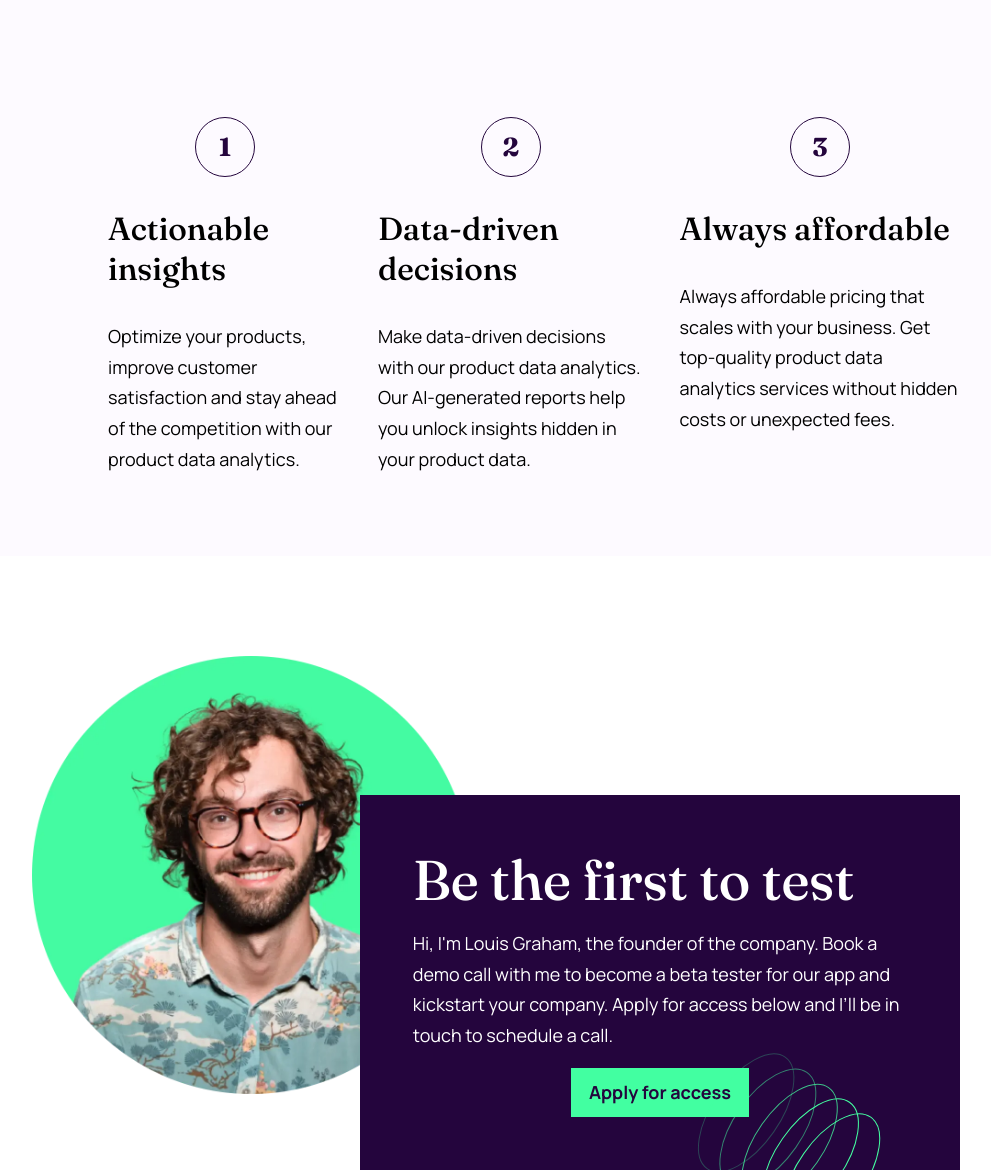
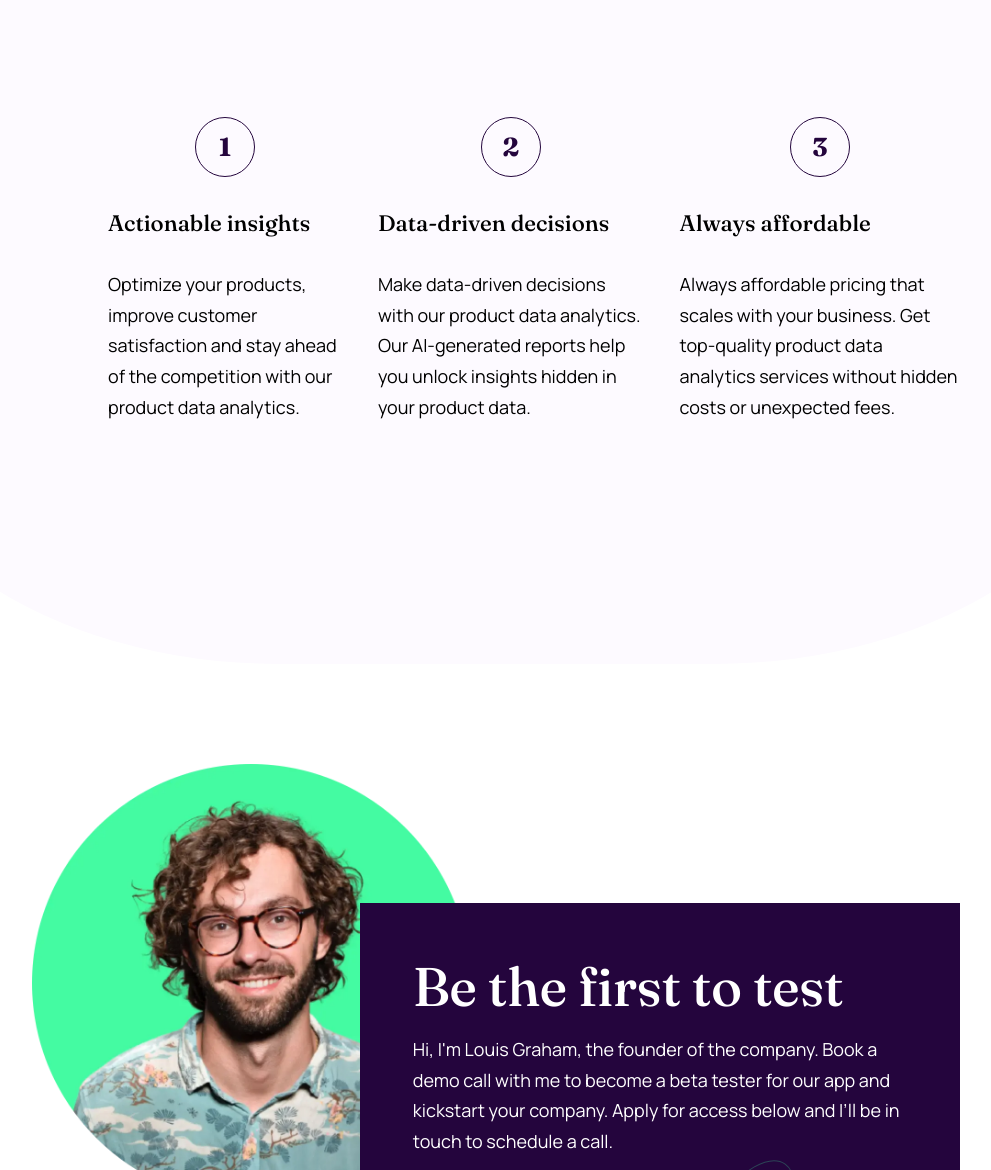
Before and after one commit to barryhanna/fem-workit-landing-page, a website: page index.html in a window 1280 px wide. Shown: the part 770-1940 px from the top of the page, without its empty margins (144-1135 px from the left). Drawn offline with Linux system fonts and the light colour scheme.

Commit message:
Remove deocative bg images on mobile

```diff
--- a/index.html
+++ b/index.html
@@ -15,7 +15,7 @@
     <title>Frontend Mentor | Workit landing page</title>
   </head>
   <body>
-    <header>
+    <header class="curve">
       <div class="container">
         <nav>
           <ul role="list">
@@ -35,7 +35,7 @@
       </div>
     </header>
     <main>
-      <section class="bg-light">
+      <section class="features bg-light curve">
         <div class="container">
           <ol class="features-list">
             <li class="flow:small">
@@ -68,7 +68,7 @@
         </div>
       </section>
     </main>
-    <section class="cta">
+    <section class="cta bg-white">
       <div class="container">
         <img
           class="cta-img"
--- a/scss/_base.scss
+++ b/scss/_base.scss
@@ -9,8 +9,9 @@
 
 body {
   font-family: $ff-body;
-  font-size: 1.125rem;
+  font-size: clamp(1rem, 1rem + 5vw, 1.125rem);
   line-height: 1.7;
+  background-color: var(--purple-white);
 }
 
 h1,
@@ -39,7 +40,14 @@ footer {
 header {
   background-color: $clr-hero-bg;
   color: var(--white);
-  clip-path: circle(120% at 50% -20%);
+}
+
+main {
+  background-color: var(--white);
+}
+
+.curve {
+  border-radius: 0 0 33% 33%;
 }
 
 .bg-dark {
@@ -50,3 +58,7 @@ header {
 .bg-light {
   background-color: var(--purple-white);
 }
+
+.bg-white {
+  background-color: var(--white);
+}
--- a/scss/_cta.scss
+++ b/scss/_cta.scss
@@ -17,7 +17,6 @@
   padding: 2em;
   aspect-ratio: 1;
   margin-bottom: -4em;
-  z-index: -1;
   margin-inline: auto;
 
   @media screen and (min-width: $breakpoint-2) {
@@ -44,8 +43,13 @@
 }
 
 .cta-decorative-img {
-  position: absolute;
-  top: 60%;
-  right: 10%;
-  z-index: 2;
+  display: none;
+
+  @media only screen and (min-width: $breakpoint-1) {
+    display: block;
+    position: absolute;
+    top: 60%;
+    right: 10%;
+    z-index: 2;
+  }
 }
--- a/scss/_features.scss
+++ b/scss/_features.scss
@@ -1,4 +1,8 @@
 @use './variables' as *;
+
+.features.curve {
+  overflow: hidden;
+}
 
 .features-list {
   display: flex;
@@ -7,6 +11,7 @@
   gap: 2em;
   margin-top: 15em;
   padding-right: 2em;
+  padding-bottom: 10rem;
 
   li {
     &::marker {
--- a/scss/_footer.scss
+++ b/scss/_footer.scss
@@ -9,6 +9,11 @@
   }
 }
 
+footer {
+  background-color: var(--white);
+  padding: 8em;
+}
+
 footer .container > * {
   margin-inline: auto;
 }
--- a/scss/_hero.scss
+++ b/scss/_hero.scss
@@ -1,10 +1,7 @@
 @use './variables' as *;
 
 header {
-  background-image: url('../assets/images/bg-pattern-1.svg'),
-    url('../assets/images/bg-pattern-2.svg');
-  background-position: -13% 50%, 105% 50%;
-  background-repeat: no-repeat;
+  background-image: none;
 }
 
 .hero {
@@ -36,5 +33,15 @@ header {
     transform: translateX(-50%);
     width: calc(100vh / 2);
     z-index: 1;
+    margin-inline: 1em;
   }
 }
+
+@media only screen and (min-width: $breakpoint-1) {
+  header {
+    background-image: url('../assets/images/bg-pattern-1.svg'),
+      url('../assets/images/bg-pattern-2.svg');
+    background-position: -13% 50%, 105% 50%;
+    background-repeat: no-repeat;
+  }
+}
--- a/scss/_variables.scss
+++ b/scss/_variables.scss
@@ -41,17 +41,17 @@ $clr-button-bg: #{map-get(
 
 $heading-fonts: (
   'large': (
-    'size': 5rem,
+    'size': clamp(3rem, 1rem + 5vw, 5rem),
     'weight': 500,
     'lineheight': 1,
   ),
   'medium': (
-    'size': 3.5rem,
+    'size': clamp(2rem, 1rem + 3vw, 3.5rem),
     'weight': 500,
     'lineheight': 1.14,
   ),
   'small': (
-    'size': 2rem,
+    'size': clamp(1rem, 1rem + 0.5vw, 2rem),
     'weight': 500,
     'lineheight': 1.25,
   ),
```
Also changed, not shown: style.css, 1 other file.
